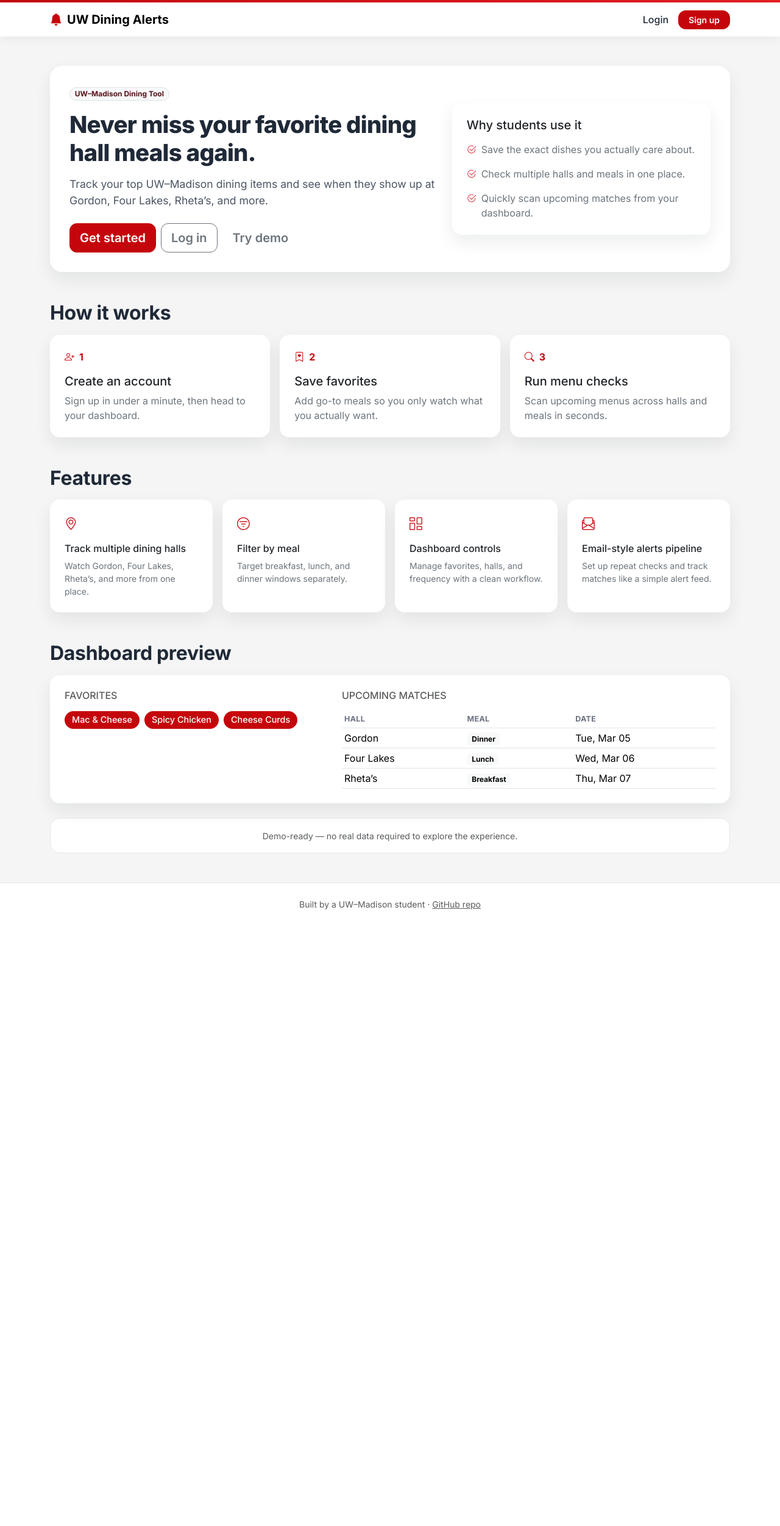
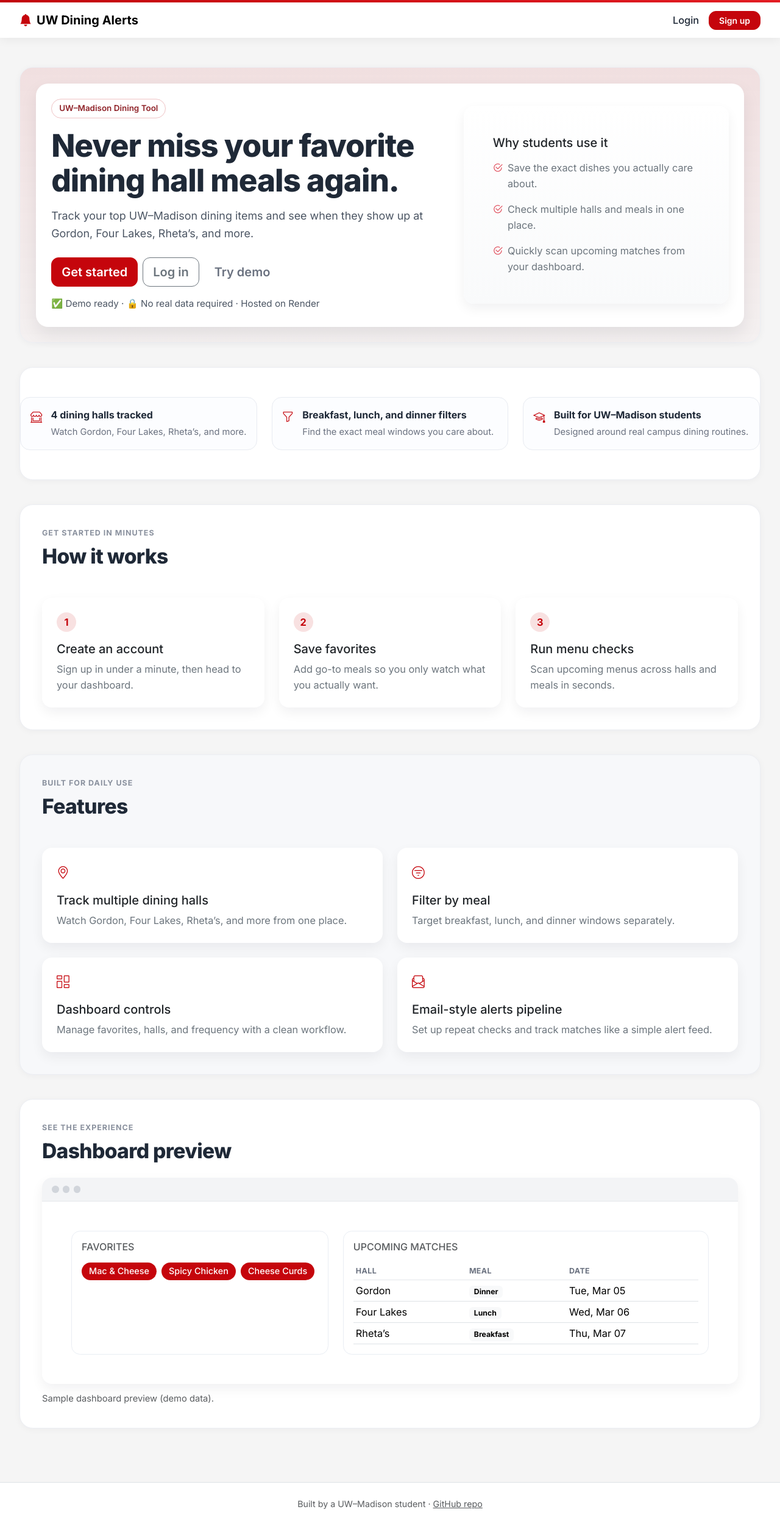
Before and after one commit to Naheel10/Dining-Hall-Menu-Alerts, a Flask app: page / in a window 1280 px wide. Shown: the whole page at 61% size. Before the commit the page ends 1491 px from the top, so only its background shows below. Run offline with Flask 3, Linux system fonts and the light colour scheme.

Commit message:
Redesign landing page into modern sectioned SaaS layout

```diff
--- a/app/static/css/main.css
+++ b/app/static/css/main.css
@@ -2,14 +2,30 @@
   --uw-red: #c5050c;
   --uw-red-soft: #e61e24;
   --bg-light: #f5f5f5;
+  --band-light: #ffffff;
+  --band-muted: #f7f8fa;
   --text-dark: #1f2937;
   --card-shadow: 0 12px 28px rgba(15, 23, 42, 0.08);
+  --card-shadow-soft: 0 8px 20px rgba(15, 23, 42, 0.06);
 }
 
 body.app-body {
   font-family: 'Inter', system-ui, -apple-system, sans-serif;
+  font-size: 1.02rem;
+  line-height: 1.6;
   color: var(--text-dark);
   background: var(--bg-light);
+}
+
+.page-wrapper {
+  width: 100%;
+  max-width: 1280px;
+  margin: 0 auto;
+  padding-inline: 1rem;
+}
+
+.page-wrapper--nav {
+  padding-inline: 0.75rem;
 }
 
 .top-accent-bar {
@@ -53,46 +69,184 @@ body.app-body {
   transform: translateY(-1px);
 }
 
-.app-card {
-  border-radius: 1rem;
-  box-shadow: var(--card-shadow);
+.btn-ghost {
+  background: transparent;
+  border: 1px solid transparent;
+  color: #6b7280;
+}
+
+.btn-ghost:hover {
+  background: #f3f4f6;
+  color: #374151;
+}
+
+.landing-section {
+  border-radius: 1.35rem;
+  margin-bottom: 1.5rem;
+  border: 1px solid #eceef3;
+  box-shadow: 0 2px 12px rgba(17, 24, 39, 0.04);
+}
+
+.hero-band {
+  background: linear-gradient(180deg, rgba(197, 5, 12, 0.09), rgba(197, 5, 12, 0.02));
+  padding: clamp(1rem, 2vw, 2rem);
 }
 
 .hero-shell {
   background: #fff;
   border-radius: 1.25rem;
   box-shadow: var(--card-shadow);
-  padding: 2rem;
+  padding: clamp(1.25rem, 2vw, 2rem);
+}
+
+.hero-label {
+  display: inline-flex;
+  border: 1px solid #efc3c5;
+  background: #fff;
+  color: #8f2228;
+  border-radius: 999px;
+  padding: 0.25rem 0.75rem;
+  font-size: 0.84rem;
+  font-weight: 600;
+  margin-bottom: 1rem;
 }
 
 .hero-title {
-  font-size: clamp(2rem, 3vw, 3rem);
+  font-size: clamp(2rem, 4vw, 3.35rem);
+  line-height: 1.12;
   font-weight: 800;
   letter-spacing: -0.02em;
 }
 
 .hero-subtitle {
-  font-size: 1.1rem;
+  font-size: clamp(1.02rem, 1.4vw, 1.22rem);
   color: #4b5563;
   max-width: 62ch;
 }
 
-.section-title {
-  font-weight: 700;
-  letter-spacing: -0.01em;
+.hero-status {
+  color: #4b5563;
+  font-size: 0.95rem;
 }
 
-.step-icon {
+.why-card {
+  background: linear-gradient(180deg, #fff, #f9fafb);
+}
+
+.stats-band {
+  background: #fff;
+}
+
+.stat-item {
+  border: 1px solid #e8ebf1;
+  border-radius: 1rem;
+  padding: 1rem;
+  display: flex;
+  gap: 0.9rem;
+  align-items: flex-start;
+  background: #fcfdff;
+}
+
+.stat-item i {
+  color: var(--uw-red);
+  font-size: 1.2rem;
+}
+
+.stat-item strong {
+  font-size: 1rem;
+  display: block;
+  margin-bottom: 0.2rem;
+}
+
+.stat-item p {
+  color: #6b7280;
+  font-size: 0.92rem;
+}
+
+.section-band-light {
+  background: var(--band-light);
+  padding: 1.25rem;
+}
+
+.section-band-muted {
+  background: var(--band-muted);
+  padding: 1.25rem;
+}
+
+.section-head {
+  max-width: 700px;
+}
+
+.section-kicker {
+  text-transform: uppercase;
+  letter-spacing: 0.08em;
+  font-size: 0.78rem;
+  font-weight: 700;
+  color: #8a919e;
+}
+
+.section-title {
+  font-size: clamp(1.5rem, 2.8vw, 2.1rem);
+  font-weight: 750;
+  letter-spacing: -0.02em;
+}
+
+.app-card {
+  border-radius: 1rem;
+  box-shadow: var(--card-shadow-soft);
+}
+
+.step-card {
+  border: 1px solid #ecedf2;
+}
+
+.step-badge {
   display: inline-flex;
   align-items: center;
-  gap: 0.5rem;
+  justify-content: center;
+  width: 2rem;
+  height: 2rem;
+  border-radius: 50%;
+  background: rgba(197, 5, 12, 0.12);
   color: var(--uw-red);
   font-weight: 700;
+}
+
+.feature-card {
+  min-height: 100%;
 }
 
 .feature-icon {
   font-size: 1.3rem;
   color: var(--uw-red);
+}
+
+.dashboard-preview {
+  overflow: hidden;
+}
+
+.preview-topbar {
+  height: 2.4rem;
+  display: flex;
+  align-items: center;
+  gap: 0.4rem;
+  padding: 0 1rem;
+  background: #f3f4f6;
+  border-bottom: 1px solid #e5e7eb;
+}
+
+.preview-topbar span {
+  width: 0.72rem;
+  height: 0.72rem;
+  border-radius: 50%;
+  background: #d1d5db;
+}
+
+.preview-panel {
+  border: 1px solid #e9edf3;
+  border-radius: 0.9rem;
+  padding: 1rem;
+  background: #fff;
 }
 
 .favorite-chip {
@@ -103,6 +257,11 @@ body.app-body {
   font-size: 0.9rem;
   font-weight: 500;
   line-height: 1;
+}
+
+.preview-caption {
+  margin-top: 0.8rem;
+  font-size: 0.92rem;
 }
 
 .chip-delete-btn {
@@ -206,12 +365,45 @@ body.app-body {
   background: #fff;
 }
 
-/* Non-trivial: tune spacing and card framing on smaller screens for better visual rhythm. */
-@media (max-width: 991.98px) {
-  .hero-shell {
-    padding: 1.5rem;
+@media (min-width: 768px) {
+  .page-wrapper {
+    padding-inline: 1.5rem;
   }
 
+  .landing-section {
+    margin-bottom: 2rem;
+  }
+
+  .section-band-light,
+  .section-band-muted {
+    padding: 1.75rem;
+  }
+}
+
+@media (min-width: 992px) {
+  .page-wrapper {
+    padding-inline: 2rem;
+  }
+
+  .section-band-light,
+  .section-band-muted {
+    padding: 2.25rem;
+  }
+}
+
+@media (min-width: 1200px) {
+  .landing-section {
+    margin-bottom: 2.5rem;
+  }
+}
+
+@media (min-width: 1600px) {
+  .page-wrapper {
+    max-width: 1400px;
+  }
+}
+
+@media (max-width: 991.98px) {
   .auth-shell {
     min-height: auto;
   }
--- a/app/templates/base.html
+++ b/app/templates/base.html
@@ -25,7 +25,7 @@
   <body class="d-flex flex-column min-vh-100 app-body">
     <div class="top-accent-bar"></div>
     <nav class="navbar navbar-expand-lg navbar-light bg-white sticky-top app-navbar">
-      <div class="container">
+      <div class="container-fluid page-wrapper page-wrapper--nav">
         <a class="navbar-brand d-flex align-items-center gap-2 fw-bold" href="{{ url_for('index') }}">
           <i class="bi bi-bell-fill text-brand-red"></i>
           <span>UW Dining Alerts</span>
@@ -57,7 +57,8 @@
       </div>
     </nav>
 
-    <main class="container flex-grow-1 py-4 py-md-5">
+    <main class="flex-grow-1 py-4 py-md-5">
+      <div class="container-fluid page-wrapper">
         {% with messages = get_flashed_messages(with_categories=true) %}
         {% if messages %}
         <div class="mb-4">
@@ -72,10 +73,11 @@
         {% endwith %}
 
         {% block content %}{% endblock %}
+      </div>
     </main>
 
     <footer class="border-top bg-white py-4 mt-auto">
-      <div class="container text-center text-muted small">
+      <div class="container-fluid page-wrapper text-center text-muted small">
         Built by a UW–Madison student ·
         <a class="text-muted" href="#" aria-label="GitHub repository link">GitHub repo</a>
       </div>
--- a/app/templates/index.html
+++ b/app/templates/index.html
@@ -1,23 +1,25 @@
 {% extends 'base.html' %}
 {% block content %}
-<section class="hero-shell mb-5">
-  <div class="row g-4 align-items-center">
+<section class="landing-section hero-band">
+  <div class="hero-shell">
+    <div class="row g-4 g-lg-5 align-items-center">
       <div class="col-lg-7">
-      <span class="badge rounded-pill text-bg-light border text-danger-emphasis mb-3">UW–Madison Dining Tool</span>
+        <span class="hero-label">UW–Madison Dining Tool</span>
         <h1 class="hero-title mb-3">Never miss your favorite dining hall meals again.</h1>
         <p class="hero-subtitle mb-4">
           Track your top UW–Madison dining items and see when they show up at Gordon, Four Lakes,
           Rheta’s, and more.
         </p>
-      <div class="d-flex flex-wrap gap-2">
+        <div class="d-flex flex-wrap gap-2 mb-3">
           <a class="btn btn-danger btn-lg" href="{{ url_for('signup') }}">Get started</a>
           <a class="btn btn-outline-secondary btn-lg" href="{{ url_for('login') }}">Log in</a>
-        <a class="btn btn-link btn-lg text-decoration-none text-secondary" href="{{ url_for('demo_login') }}">Try demo</a>
+          <a class="btn btn-ghost btn-lg" href="{{ url_for('demo_login') }}">Try demo</a>
         </div>
+        <p class="hero-status mb-0">✅ Demo ready · 🔒 No real data required · Hosted on Render</p>
       </div>
       <div class="col-lg-5">
-      <div class="card border-0 app-card h-100">
-        <div class="card-body p-4">
+        <aside class="card border-0 app-card why-card h-100">
+          <div class="card-body p-4 p-xl-5">
             <h2 class="h5 mb-3">Why students use it</h2>
             <ul class="list-unstyled mb-0 d-grid gap-3 text-secondary">
               <li class="d-flex gap-2"><i class="bi bi-check2-circle text-danger"></i><span>Save the exact dishes you actually care about.</span></li>
@@ -25,38 +27,72 @@
               <li class="d-flex gap-2"><i class="bi bi-check2-circle text-danger"></i><span>Quickly scan upcoming matches from your dashboard.</span></li>
             </ul>
           </div>
+        </aside>
       </div>
     </div>
   </div>
 </section>
 
-<section class="mb-5">
-  <div class="d-flex align-items-center justify-content-between flex-wrap gap-2 mb-3">
+<section class="landing-section stats-band py-4 py-md-5">
+  <div class="row g-3 g-md-4">
+    <div class="col-12 col-md-4">
+      <div class="stat-item h-100">
+        <i class="bi bi-shop-window"></i>
+        <div>
+          <strong>4 dining halls tracked</strong>
+          <p class="mb-0">Watch Gordon, Four Lakes, Rheta’s, and more.</p>
+        </div>
+      </div>
+    </div>
+    <div class="col-12 col-md-4">
+      <div class="stat-item h-100">
+        <i class="bi bi-funnel"></i>
+        <div>
+          <strong>Breakfast, lunch, and dinner filters</strong>
+          <p class="mb-0">Find the exact meal windows you care about.</p>
+        </div>
+      </div>
+    </div>
+    <div class="col-12 col-md-4">
+      <div class="stat-item h-100">
+        <i class="bi bi-mortarboard"></i>
+        <div>
+          <strong>Built for UW–Madison students</strong>
+          <p class="mb-0">Designed around real campus dining routines.</p>
+        </div>
+      </div>
+    </div>
+  </div>
+</section>
+
+<section class="landing-section section-band-light">
+  <div class="section-head mb-4 mb-lg-5">
+    <p class="section-kicker mb-2">Get started in minutes</p>
     <h2 class="section-title mb-0">How it works</h2>
   </div>
-  <div class="row g-3">
-    <div class="col-md-4">
-      <article class="card app-card h-100 border-0">
+  <div class="row g-3 g-lg-4">
+    <div class="col-12 col-md-4">
+      <article class="card app-card h-100 border-0 step-card">
         <div class="card-body p-4">
-          <div class="step-icon mb-3"><i class="bi bi-person-plus"></i><span>1</span></div>
+          <div class="step-badge mb-3">1</div>
           <h3 class="h5">Create an account</h3>
           <p class="text-secondary mb-0">Sign up in under a minute, then head to your dashboard.</p>
         </div>
       </article>
     </div>
-    <div class="col-md-4">
-      <article class="card app-card h-100 border-0">
+    <div class="col-12 col-md-4">
+      <article class="card app-card h-100 border-0 step-card">
         <div class="card-body p-4">
-          <div class="step-icon mb-3"><i class="bi bi-bookmark-heart"></i><span>2</span></div>
+          <div class="step-badge mb-3">2</div>
           <h3 class="h5">Save favorites</h3>
           <p class="text-secondary mb-0">Add go-to meals so you only watch what you actually want.</p>
         </div>
       </article>
     </div>
-    <div class="col-md-4">
-      <article class="card app-card h-100 border-0">
+    <div class="col-12 col-md-4">
+      <article class="card app-card h-100 border-0 step-card">
         <div class="card-body p-4">
-          <div class="step-icon mb-3"><i class="bi bi-search"></i><span>3</span></div>
+          <div class="step-badge mb-3">3</div>
           <h3 class="h5">Run menu checks</h3>
           <p class="text-secondary mb-0">Scan upcoming menus across halls and meals in seconds.</p>
         </div>
@@ -65,55 +101,64 @@
   </div>
 </section>
 
-<section class="mb-5">
-  <h2 class="section-title mb-3">Features</h2>
-  <div class="row g-3">
-    <div class="col-sm-6 col-lg-3">
-      <article class="card app-card border-0 h-100">
+<section class="landing-section section-band-muted">
+  <div class="section-head mb-4 mb-lg-5">
+    <p class="section-kicker mb-2">Built for daily use</p>
+    <h2 class="section-title mb-0">Features</h2>
+  </div>
+  <div class="row g-3 g-lg-4">
+    <div class="col-12 col-md-6">
+      <article class="card app-card border-0 h-100 feature-card">
         <div class="card-body p-4">
           <i class="bi bi-geo-alt feature-icon"></i>
-          <h3 class="h6 mt-3">Track multiple dining halls</h3>
-          <p class="small text-secondary mb-0">Watch Gordon, Four Lakes, Rheta’s, and more from one place.</p>
+          <h3 class="h5 mt-3">Track multiple dining halls</h3>
+          <p class="text-secondary mb-0">Watch Gordon, Four Lakes, Rheta’s, and more from one place.</p>
         </div>
       </article>
     </div>
-    <div class="col-sm-6 col-lg-3">
-      <article class="card app-card border-0 h-100">
+    <div class="col-12 col-md-6">
+      <article class="card app-card border-0 h-100 feature-card">
         <div class="card-body p-4">
           <i class="bi bi-filter-circle feature-icon"></i>
-          <h3 class="h6 mt-3">Filter by meal</h3>
-          <p class="small text-secondary mb-0">Target breakfast, lunch, and dinner windows separately.</p>
+          <h3 class="h5 mt-3">Filter by meal</h3>
+          <p class="text-secondary mb-0">Target breakfast, lunch, and dinner windows separately.</p>
         </div>
       </article>
     </div>
-    <div class="col-sm-6 col-lg-3">
-      <article class="card app-card border-0 h-100">
+    <div class="col-12 col-md-6">
+      <article class="card app-card border-0 h-100 feature-card">
         <div class="card-body p-4">
           <i class="bi bi-columns-gap feature-icon"></i>
-          <h3 class="h6 mt-3">Dashboard controls</h3>
-          <p class="small text-secondary mb-0">Manage favorites, halls, and frequency with a clean workflow.</p>
+          <h3 class="h5 mt-3">Dashboard controls</h3>
+          <p class="text-secondary mb-0">Manage favorites, halls, and frequency with a clean workflow.</p>
         </div>
       </article>
     </div>
-    <div class="col-sm-6 col-lg-3">
-      <article class="card app-card border-0 h-100">
+    <div class="col-12 col-md-6">
+      <article class="card app-card border-0 h-100 feature-card">
         <div class="card-body p-4">
           <i class="bi bi-envelope-paper feature-icon"></i>
-          <h3 class="h6 mt-3">Email-style alerts pipeline</h3>
-          <p class="small text-secondary mb-0">Set up repeat checks and track matches like a simple alert feed.</p>
+          <h3 class="h5 mt-3">Email-style alerts pipeline</h3>
+          <p class="text-secondary mb-0">Set up repeat checks and track matches like a simple alert feed.</p>
         </div>
       </article>
     </div>
   </div>
 </section>
 
-<section class="mb-4">
-  <h2 class="section-title mb-3">Dashboard preview</h2>
-  <!-- Static product preview for marketing context; does not use backend data. -->
-  <div class="card app-card border-0">
-    <div class="card-body p-4">
+<section class="landing-section section-band-light">
+  <div class="section-head mb-4">
+    <p class="section-kicker mb-2">See the experience</p>
+    <h2 class="section-title mb-0">Dashboard preview</h2>
+  </div>
+  <div class="card app-card border-0 dashboard-preview">
+    <div class="preview-topbar">
+      <span></span><span></span><span></span>
+    </div>
+    <div class="card-body p-3 p-md-4 p-xl-5">
       <div class="row g-4">
         <div class="col-md-5">
+          <div class="preview-panel h-100">
             <h3 class="h6 text-uppercase text-muted mb-3">Favorites</h3>
             <div class="d-flex flex-wrap gap-2">
               <span class="favorite-chip">Mac &amp; Cheese</span>
@@ -121,7 +166,9 @@
               <span class="favorite-chip">Cheese Curds</span>
             </div>
           </div>
+        </div>
         <div class="col-md-7">
+          <div class="preview-panel h-100">
             <h3 class="h6 text-uppercase text-muted mb-3">Upcoming matches</h3>
             <div class="table-responsive">
               <table class="table table-sm app-table mb-0">
@@ -139,9 +186,7 @@
         </div>
       </div>
     </div>
-</section>
-
-<section class="demo-band text-center rounded-4 py-3 mt-4">
-  <small class="text-muted">Demo-ready — no real data required to explore the experience.</small>
+  </div>
+  <p class="preview-caption text-muted mb-0">Sample dashboard preview (demo data).</p>
 </section>
 {% endblock %}
```
Lines whose indentation alone changed are shown as unchanged.
